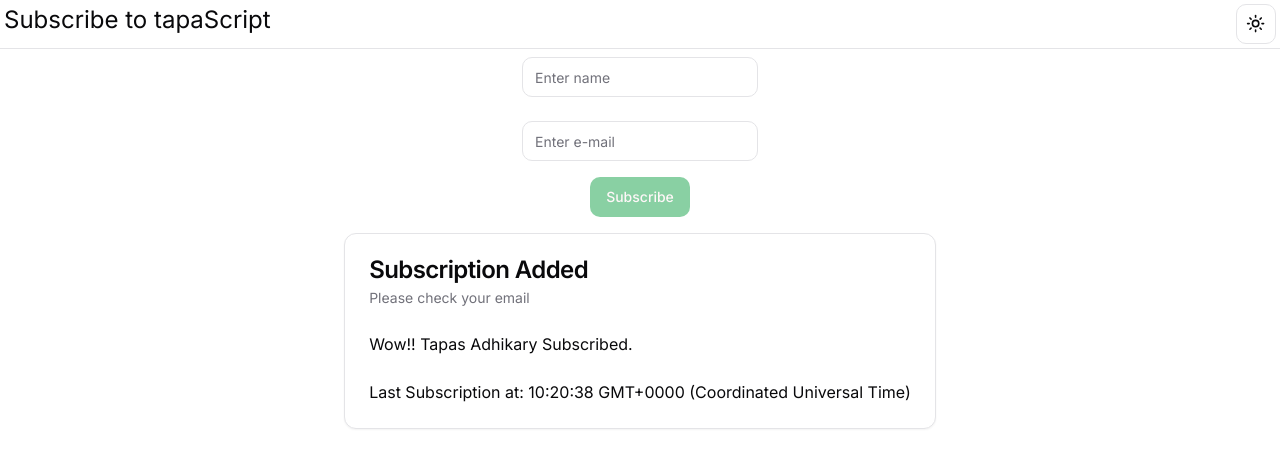
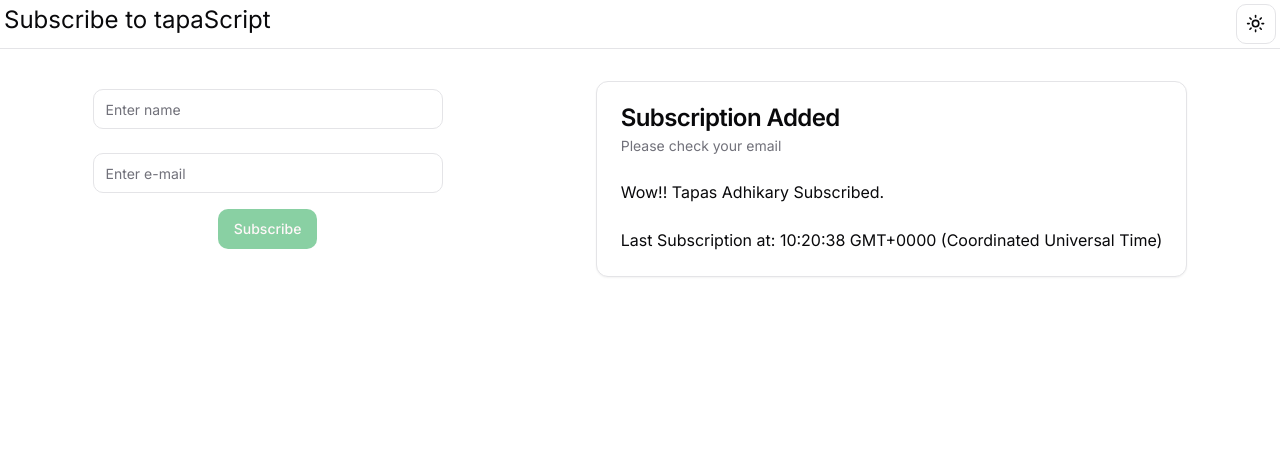
Before and after one commit to atapas/nextjs-email, a Next.js app: page / in a window 1280 px wide. Shown: the top 468 px of the page. Built offline with nearby package versions, Linux system fonts and the light colour scheme.

Commit message:
styling changes

```diff
--- a/app/page.js
+++ b/app/page.js
@@ -3,7 +3,7 @@
 
 export default function Home() {
   return (
-    <div>
+    <div className="flex flex-col md:flex-row justify-around p-4">
       <SubscriptionForm />
       <Subscribers />
     </div>
--- a/components/subscription-form.jsx
+++ b/components/subscription-form.jsx
@@ -47,7 +47,7 @@
         <Form {...form}>
             <form
                 onSubmit={form.handleSubmit(onSubmit)}
-                className="space-y-4 flex flex-col justify-center items-center"
+                className="space-y-4 my-4 flex flex-col items-center"
             >
                 <FormField
                     control={form.control}
@@ -57,6 +57,7 @@
                             <FormLabel></FormLabel>
                             <FormControl>
                                 <Input
+                                    className="w-[350px]"
                                     disabled={isSubmitting}
                                     placeholder="Enter name"
                                     {...field}/>
@@ -73,6 +74,7 @@
                             <FormLabel></FormLabel>
                             <FormControl>
                                 <Input
+                                    className="w-[350px]"
                                     disabled={isSubmitting}
                                     type="email"
                                     placeholder="Enter e-mail"
```
